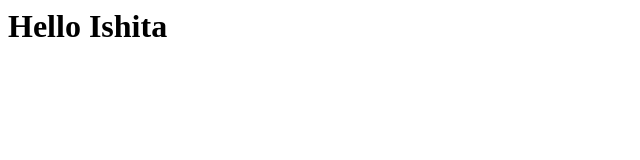
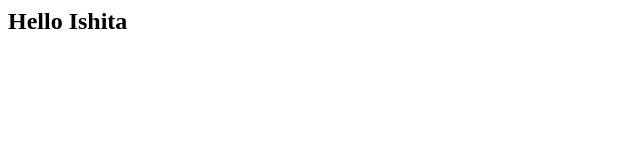
Before and after one commit to Vaibhavi-Raut/git_demo, a plain HTML site: page hello.html in a window 1280 px wide. Shown: the whole page, without its empty margins (0-640 px from the left). Drawn offline with Linux system fonts and the light colour scheme.

Commit message:
Update hello.html

```diff
--- a/hello.html
+++ b/hello.html
@@ -1,5 +1,5 @@
 <html>
 <body>
-<h1> Hello Ishita</h2>
+<h2> Hello Ishita</h2>
 </body>
 </html>
```
